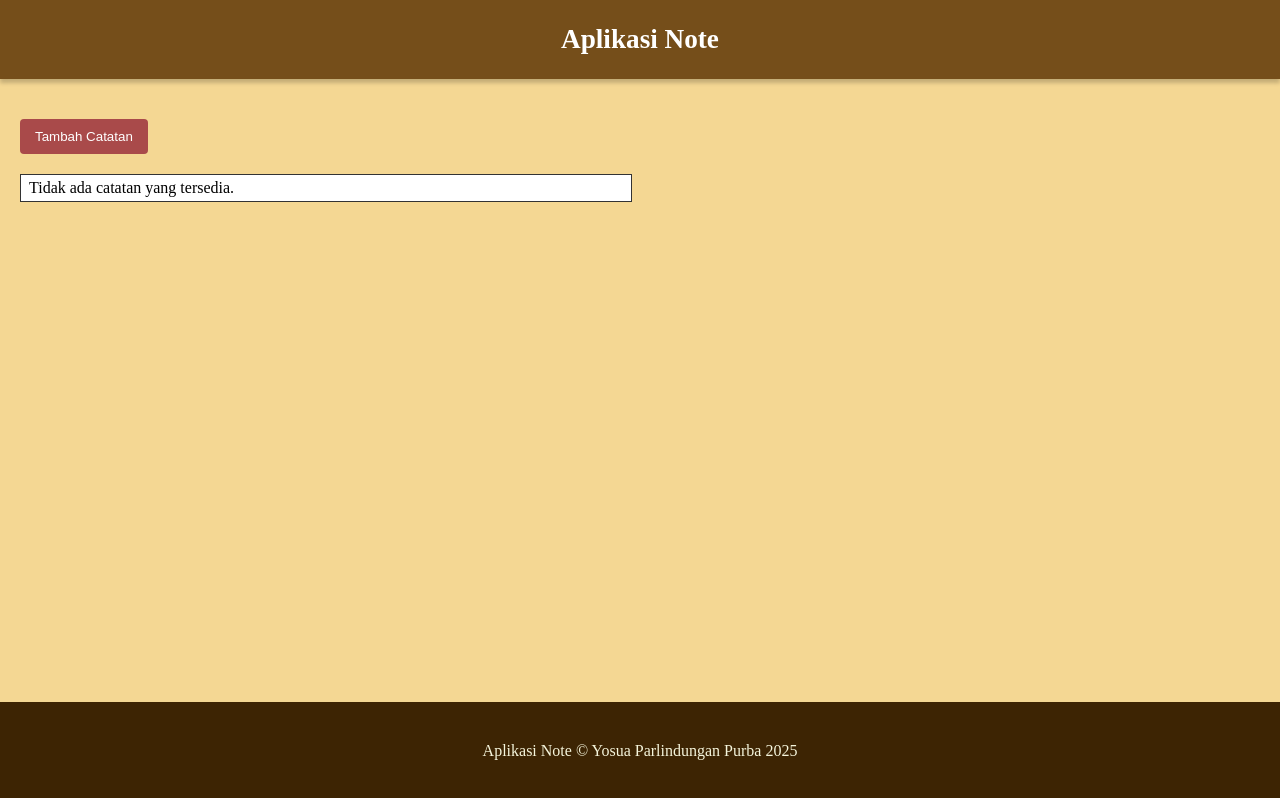
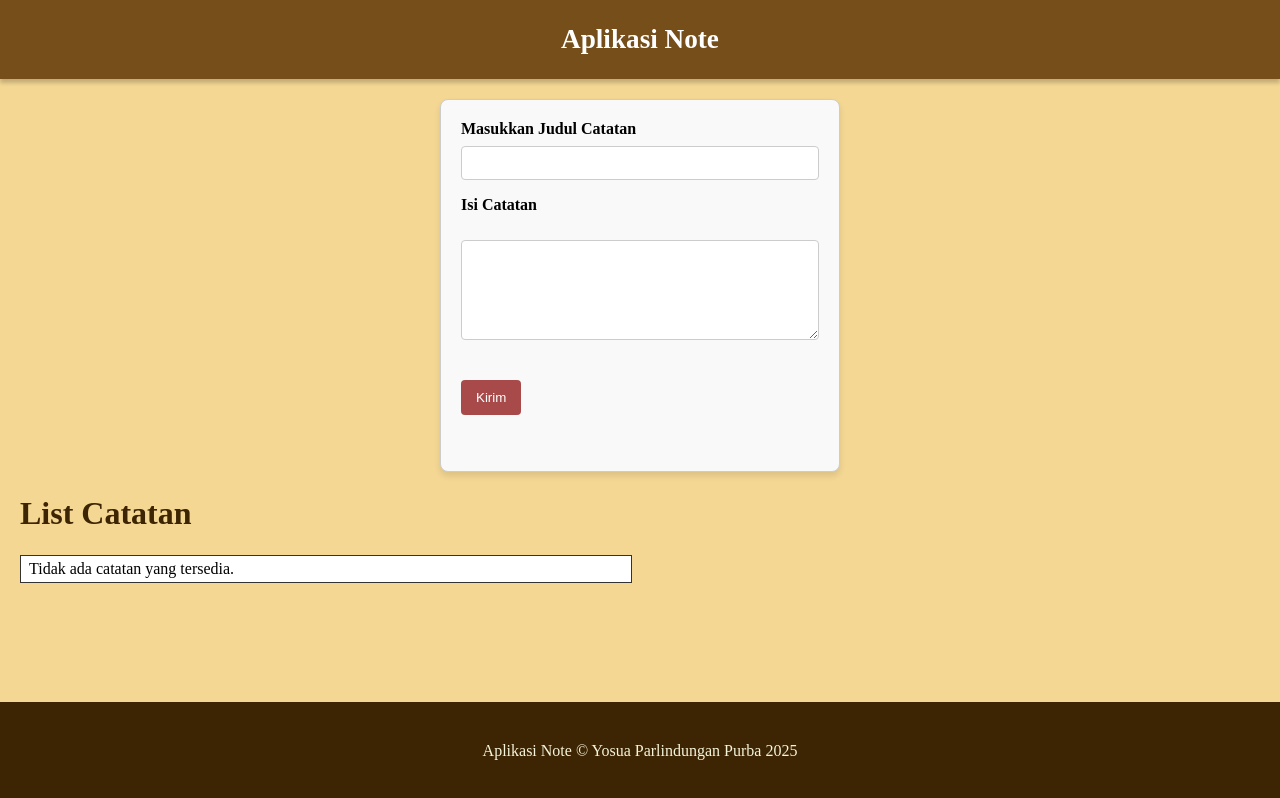
Before and after one commit to yosparpur/aplikas-note-project, a plain HTML site: page index.html in a window 1280 px wide. Drawn offline with Linux system fonts and the light colour scheme.

Commit message:
Ini ada update lagi

```diff
--- a/index.html
+++ b/index.html
@@ -15,10 +15,26 @@
         </header>
 
         <main>
-            <div id="buttonnewnote" class="buttonnewnote">
-                <button onclick="window.location.href='./form_note.html'" class="btn_newnote" name="myButton">
-                Tambah Catatan </button>
-            </div>
+            <form id="noteForm" autocomplete="off">
+                <div class="form-group row">
+                  <label for="noteTitle" class="col-4 col-form-label">Masukkan Judul Catatan</label>
+                  <div class="col-8">
+                    <input id="noteTitle" name="noteTitle" type="text" class="form-control" required>
+                  </div>
+                </div>
+                <div class="form-group">
+                  <label for="noteBody">Isi Catatan</label>
+                  <br>
+                  <textarea id="noteBody" required minlength="1"></textarea>
+                </div>
+                <div class="form-group row">
+                  <div class="offset-4 col-8">
+                    <button type="submit" class="btn_submitnewnote">Kirim</button>
+                  </div>
+                </div>
+              </form>
+
+              <div class="catatan"><h1>List Catatan</h1></div>
             <div id="notesList" class="list"></div> <!-- Section for displaying notes -->
         </main>
 
--- a/src/css/style.css
+++ b/src/css/style.css
@@ -43,12 +43,16 @@ footer .container {
   padding: 8px 16px;
   text-align: center;
 }
-
+.catatan{
+  margin-top: 23px;
+  color: #3d2403;
+}
 /* CSS untuk List Catatan */
 .list {
   display: grid;
   grid-template-columns: 1fr 1fr;
   gap: 1rem;
+  margin-top: 23px;
 }
 
 .list > * {
```
